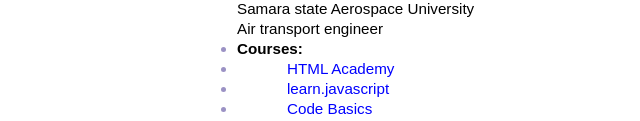
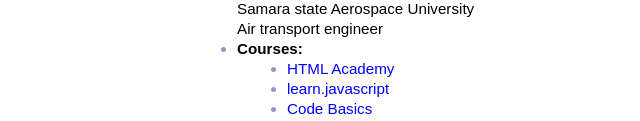
Before and after one commit to SaMPo163/rsschool-cv, a plain HTML site: page index.html in a window 1280 px wide. Shown: the part 678-799 px from the top of the page, 319-959 px from the left. Drawn offline with Linux system fonts and the light colour scheme.

Commit message:
fix: implement correct content

```diff
--- a/style.css
+++ b/style.css
@@ -45,7 +45,7 @@ ul {
 }
 
 #link {
-    padding: 0 50px;
+    margin-left: 50px;
 }
 
 #warp {
```
